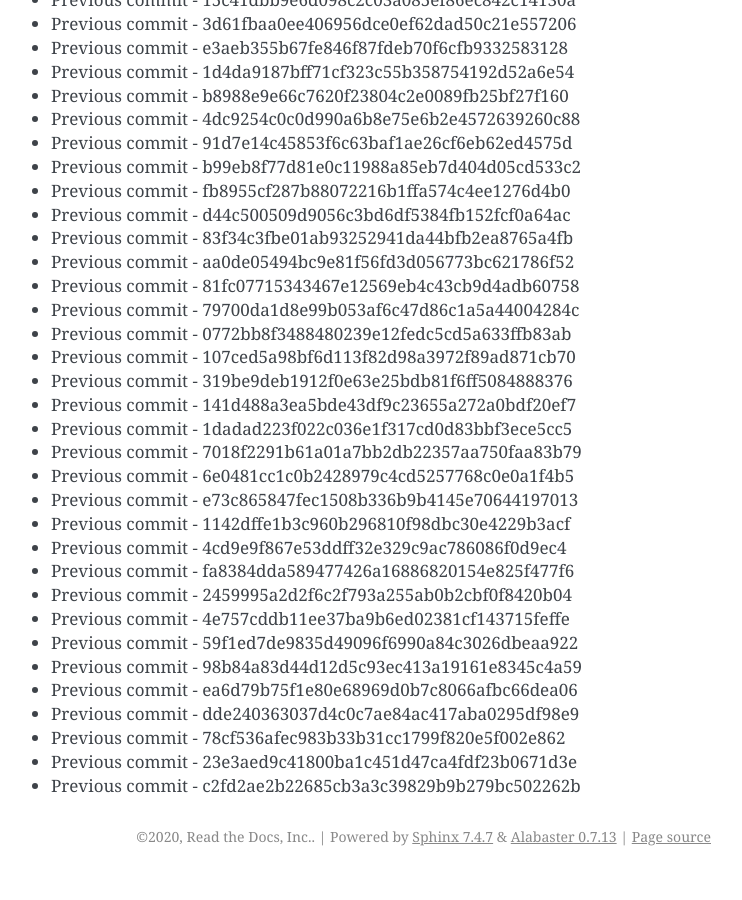
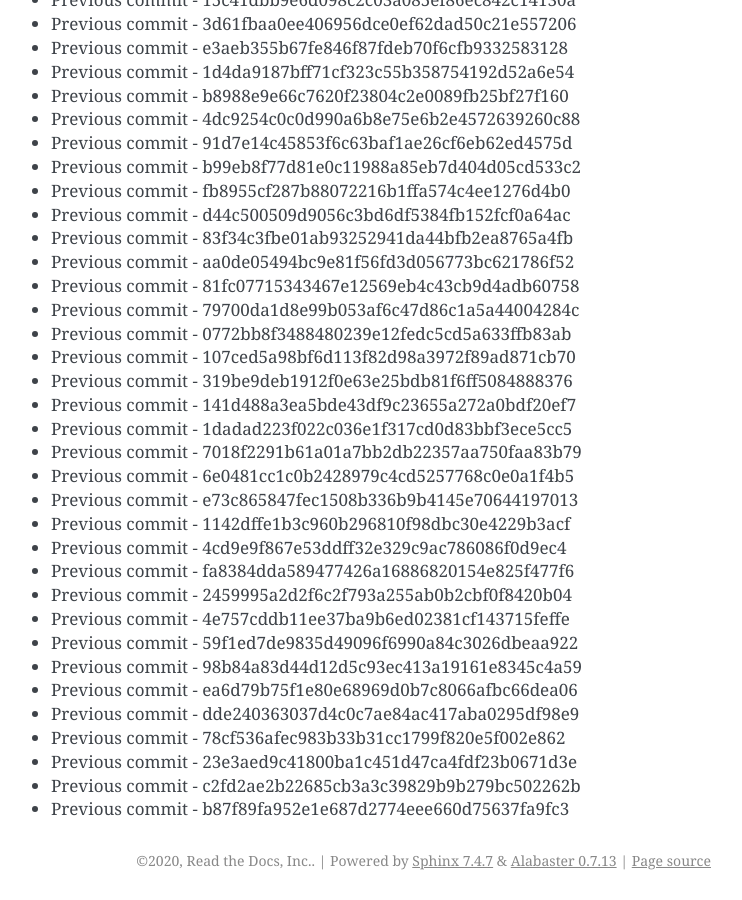
Before and after one commit to readthedocs/rtd-git-stresstest, a Sphinx documentation site: the page built from docs/updates.rst, in a window 1280 px wide and 900 px high, scrolled down 50819 px. Shown: the whole window, without its empty margins (399-1141 px from the left). Built offline with Sphinx 7.4.7, drawn with Linux system fonts in a browser that asks for light colours; before the commit the page ends 51695 px from its top, so only the background shows below that.

Commit message:
Generating commit from previous: b87f89fa952e1e687d2774eee660d75637fa9fc3

```diff
--- a/docs/updates.rst
+++ b/docs/updates.rst
@@ -2167,3 +2167,4 @@ It can be tested for any performance characteristics.
 * Previous commit - 78cf536afec983b33b31cc1799f820e5f002e862
 * Previous commit - 23e3aed9c41800ba1c451d47ca4fdf23b0671d3e
 * Previous commit - c2fd2ae2b22685cb3a3c39829b9b279bc502262b
+* Previous commit - b87f89fa952e1e687d2774eee660d75637fa9fc3
```
